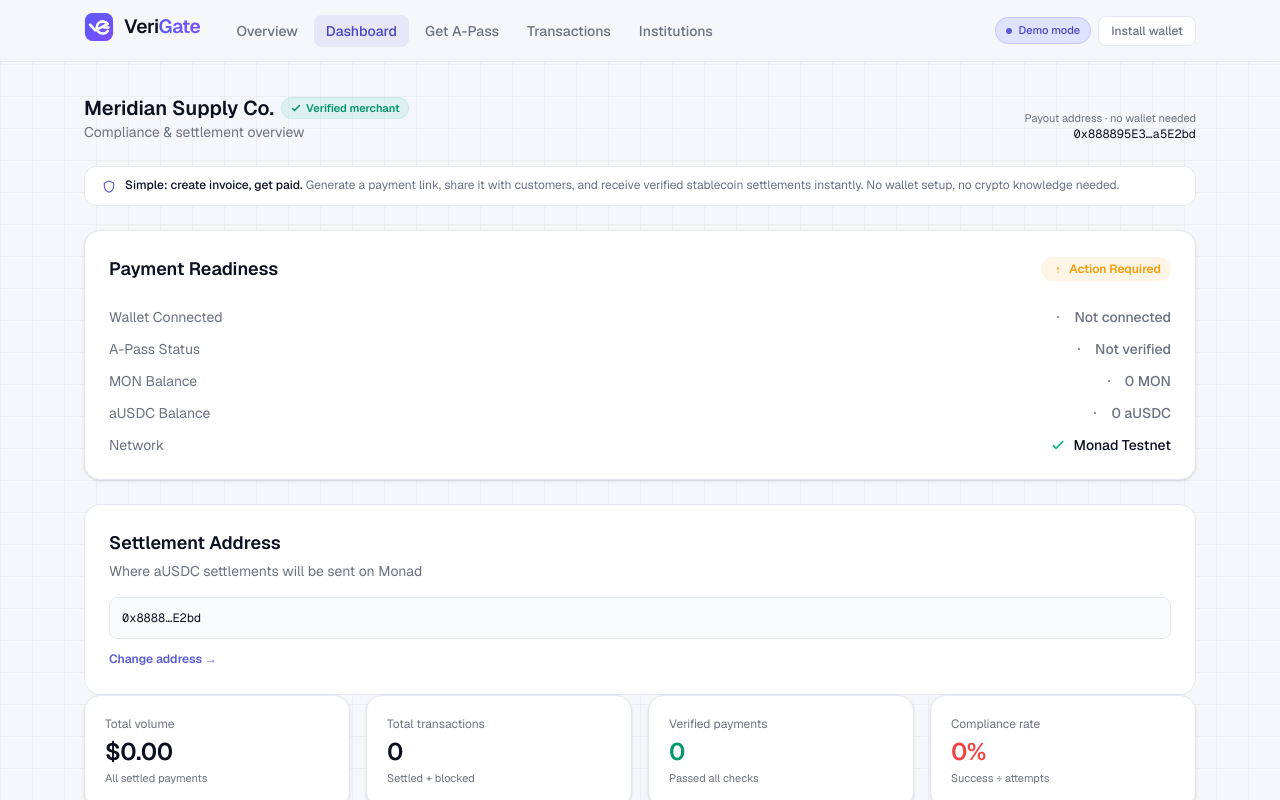
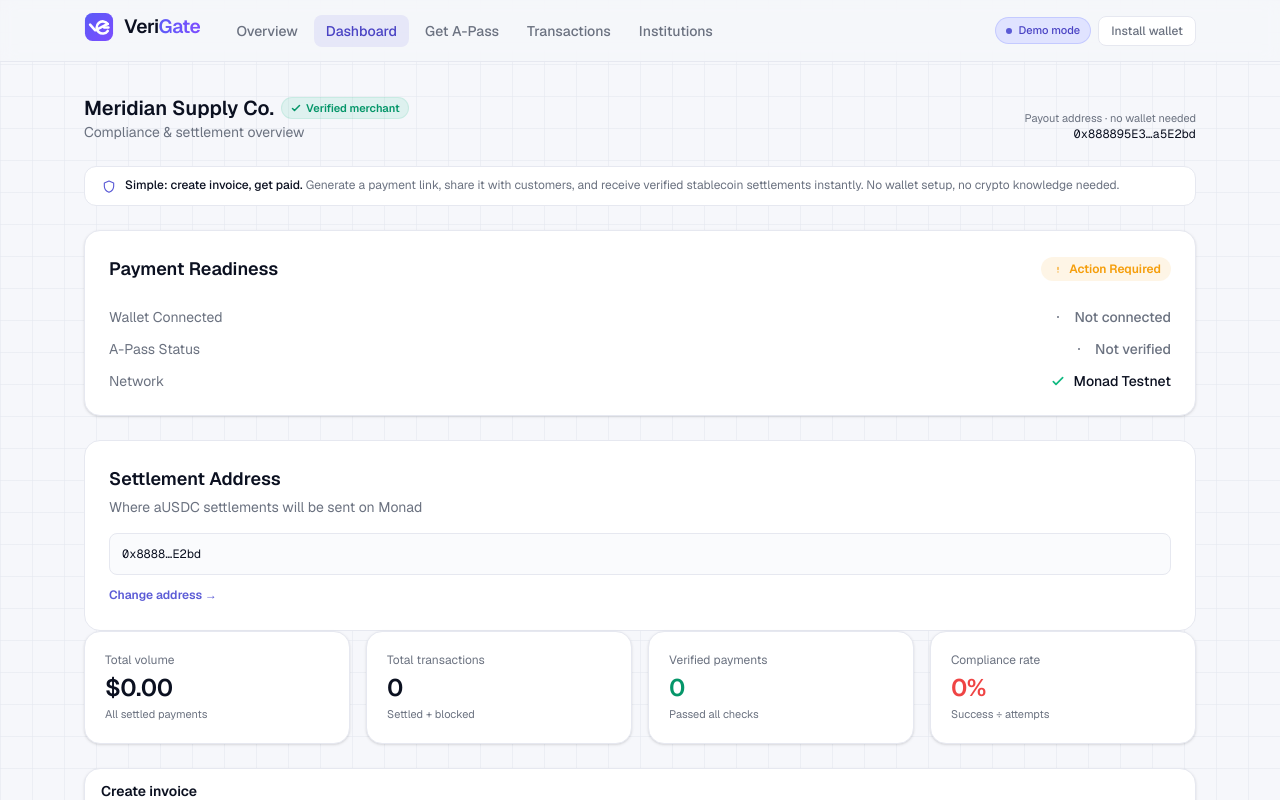
Before and after one commit to tweetbysobur/VeriGate-, a Next.js app: page /dashboard in a window 1280 px wide. Shown: the top 800 px of the page. Built offline with nearby package versions, Linux system fonts and the light colour scheme; no server answers; the database is empty.

Commit message:
remove: balance display from Payment Readiness card

```diff
--- a/components/PaymentReadinessCard.tsx
+++ b/components/PaymentReadinessCard.tsx
@@ -27,10 +27,6 @@
   }
 }
 
-async function getBalances(_address: string): Promise<{ mon: number; ausdc: number }> {
-  return { mon: 0.5, ausdc: 100 };
-}
-
 export function PaymentReadinessCard() {
   const wallet = useWallet();
   const [status, setStatus] = useState<ReadinessStatus>({
@@ -50,17 +46,14 @@
       }
 
       setLoading(true);
-      const [apass, balances] = await Promise.all([
-        checkApassStatus(wallet.account),
-        getBalances(wallet.account),
-      ]);
+      const apass = await checkApassStatus(wallet.account);
 
-      const ready = apass.verified && balances.mon > 0 && balances.ausdc > 0;
+      const ready = apass.verified;
       setStatus({
         walletConnected: true,
         apassVerified: apass.verified,
-        monBalance: balances.mon,
-        ausducBalance: balances.ausdc,
+        monBalance: 0,
+        ausducBalance: 0,
         apassTier: apass.tier,
         isReady: ready,
       });
@@ -80,16 +73,6 @@
       label: "A-Pass Status",
       status: status.apassVerified,
       value: status.apassVerified ? `Verified · Tier ${status.apassTier}` : "Not verified",
-    },
-    {
-      label: "MON Balance",
-      status: status.monBalance > 0,
-      value: `${status.monBalance} MON`,
-    },
-    {
-      label: "aUSDC Balance",
-      status: status.ausducBalance > 0,
-      value: `${status.ausducBalance} aUSDC`,
     },
     {
       label: "Network",
```
